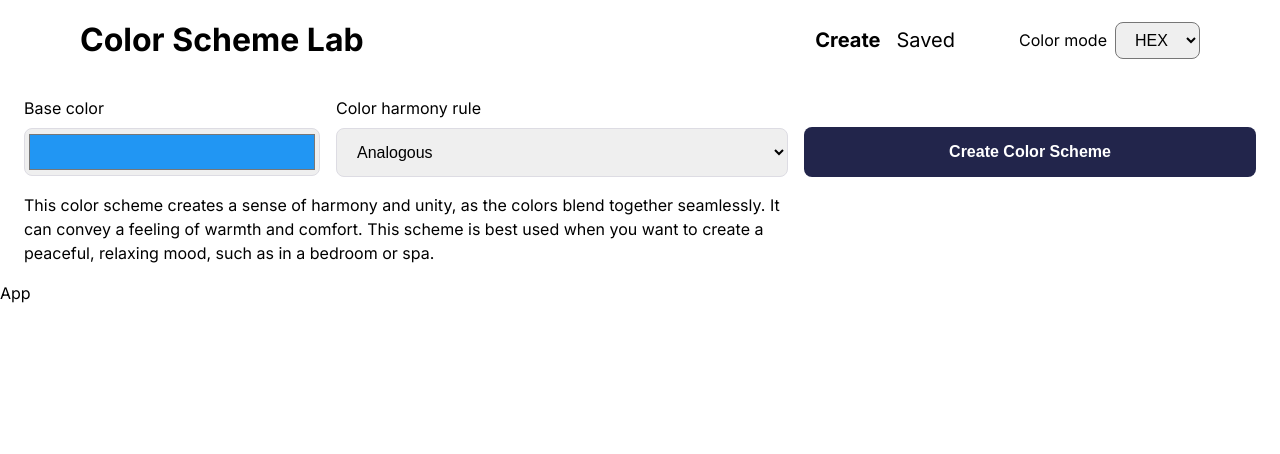
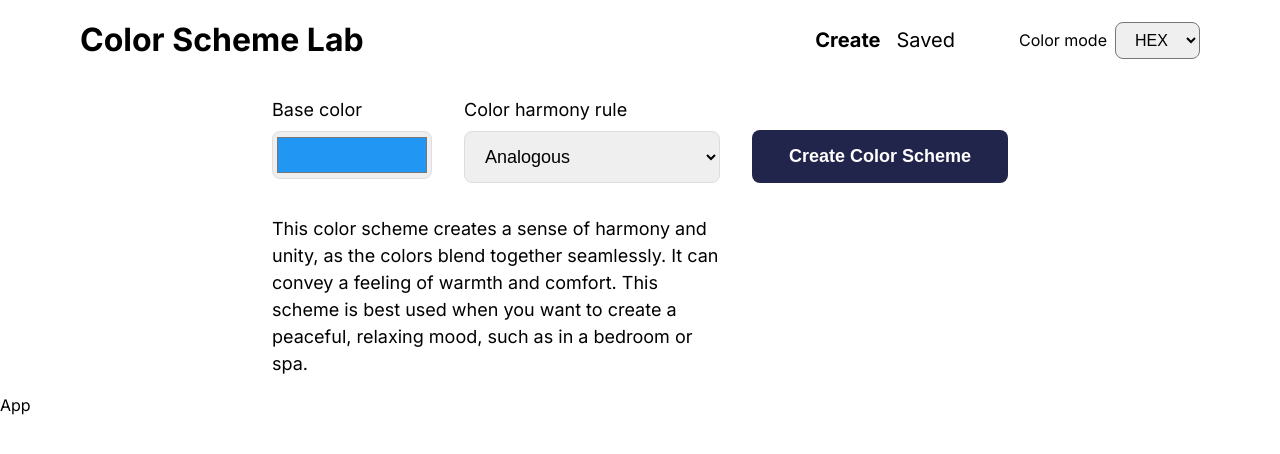
Before and after one commit to goranstevanovic/color-scheme-lab, a React (Create React App) app: page / in a window 1280 px wide. Shown: the top 454 px of the page. Built offline with nearby package versions, Linux system fonts and the light colour scheme.

Commit message:
Add styles for large screens

```diff
--- a/src/components/ColorHarmonyOptions.module.css
+++ b/src/components/ColorHarmonyOptions.module.css
@@ -76,3 +76,12 @@
     justify-self: stretch;
   }
 }
+
+@media screen and (min-width: 50rem) {
+  .container {
+    font-size: 1.125rem;
+    gap: 2rem;
+    margin: 1rem auto;
+    max-width: 46rem;
+  }
+}
```
